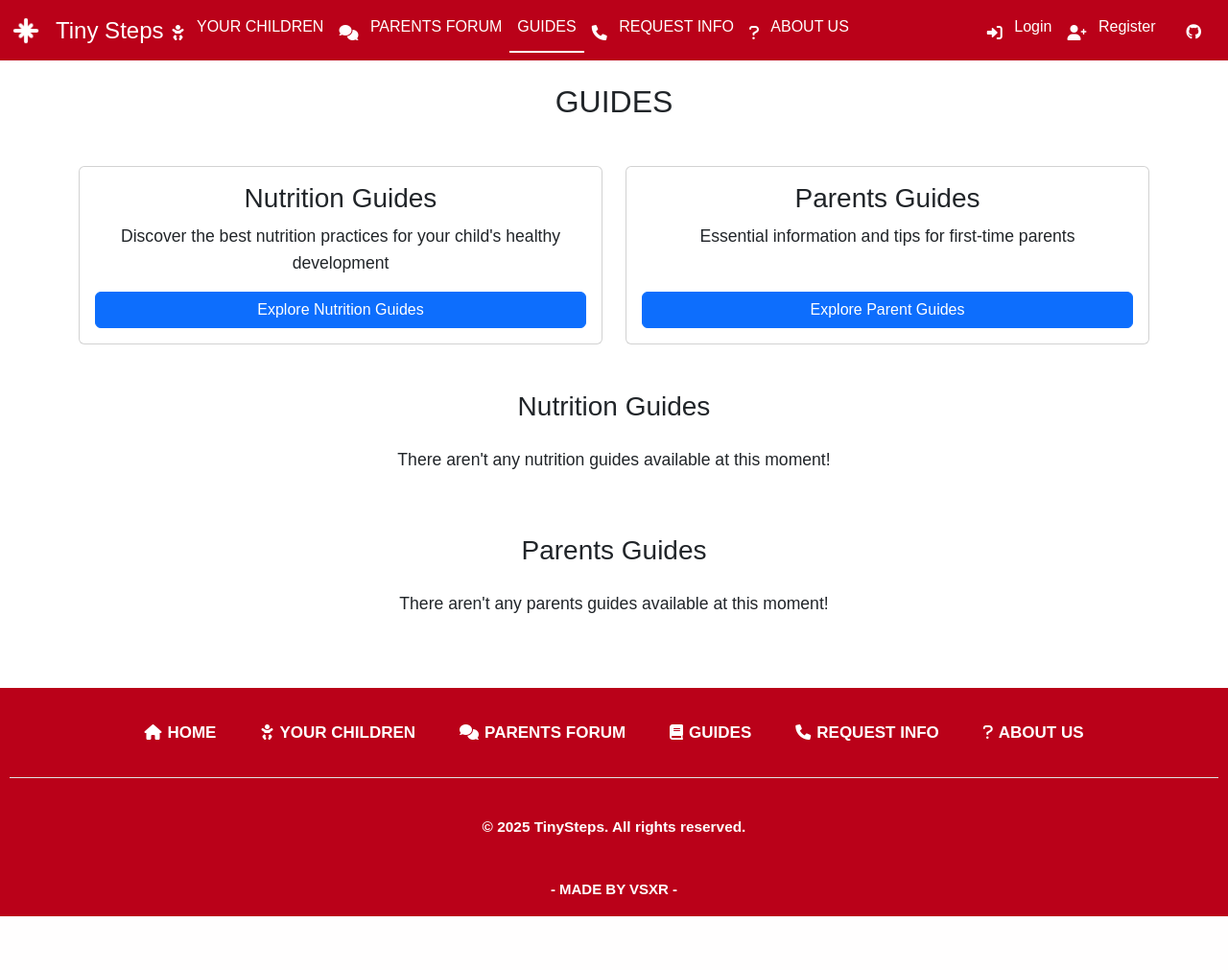
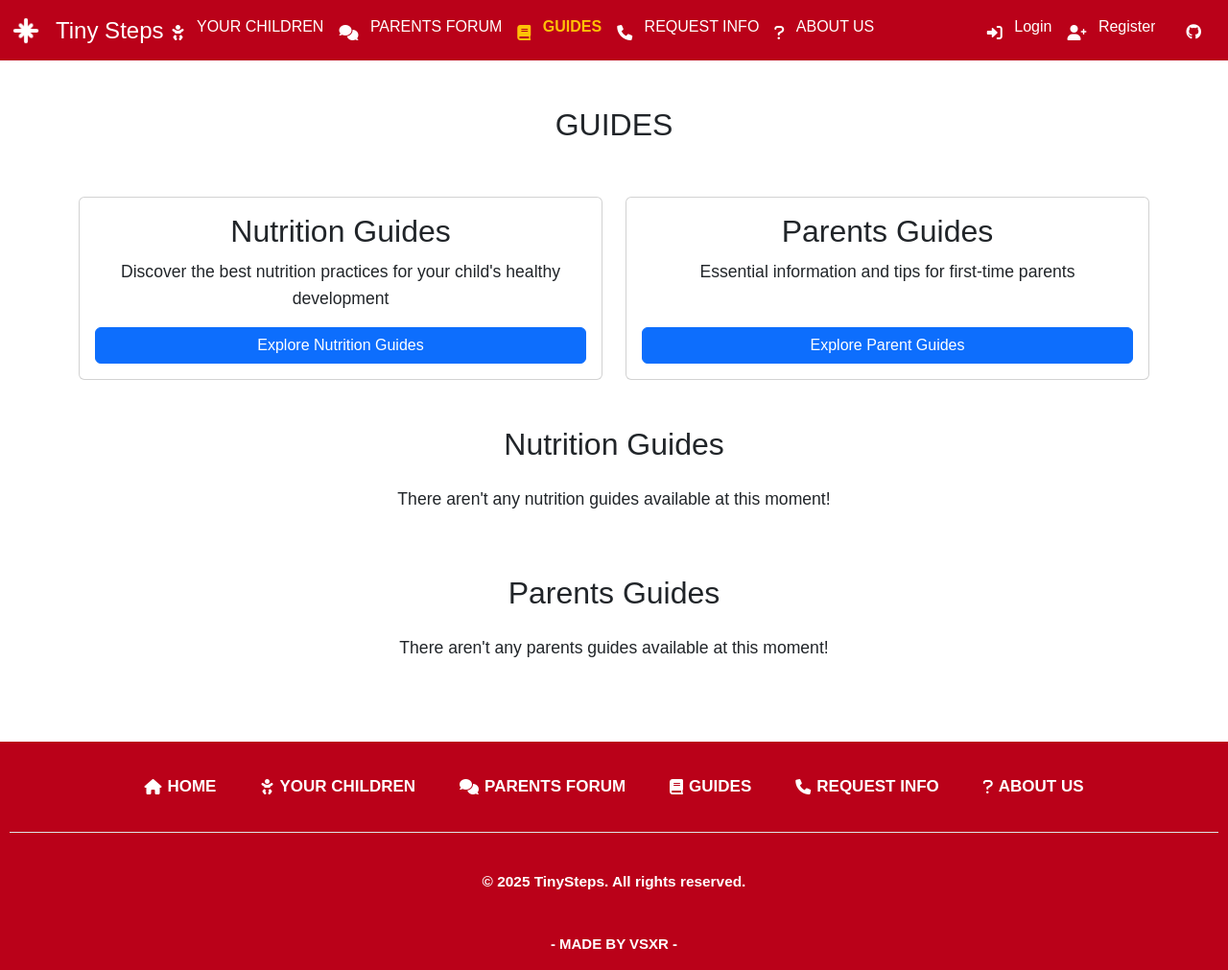
Before and after one commit to VSXR/TinySteps, a Django app: page /guides/ in a window 1280 px wide. Shown: the whole page at 96% size. Before the commit the page ends 955 px from the top, so only its background shows below. Run offline with Django 5.2, Linux system fonts and the light colour scheme; data that the repository does not hold is empty; some libraries are stand-ins or nearby versions.

Commit message:
base and index html updated with ARIA

```diff
--- a/tinySteps/static/res/css/styles.css
+++ b/tinySteps/static/res/css/styles.css
@@ -219,6 +219,21 @@ aside {
     transition: color var(--transition-fast), background-color var(--transition-fast);
 }
 
+/* Active Navigation Styles */
+.nav-link.active {
+    color: #ffc107 !important;
+    font-weight: bold;
+}
+
+.nav-link.active i {
+    color: #ffc107 !important;
+}
+
+/* Custom underline animation WHEN ONLY YOUR'E ON HOVER, not active */
+.nav-link:hover:not(.active) .nav-text {
+    text-decoration: underline;
+}
+
 .nav-link i {
     margin-right: 0.5rem;
     font-size: 1rem;
@@ -258,7 +273,7 @@ aside {
     background-color: rgba(255, 255, 255, 0.1);
 }
 
-/* Animated Underline for more accessibility */
+/* Animated Underline */
 .custom-underline {
     position: relative;
 }
--- a/tinySteps/templates/base.html
+++ b/tinySteps/templates/base.html
@@ -54,31 +54,31 @@
                         <ul class="navbar-nav mb-2 mb-lg-0 me-auto">
                             <!-- Main Navigation Links -->
                             <li class="nav-item">
-                                <a href="{% url 'your_children' %}" class="nav-link custom-underline{% if request.resolver_match.url_name == 'your_children' %} active" aria-current="page{% else %}"{% endif %}>
+                                <a href="{% url 'your_children' %}" class="nav-link {% if request.resolver_match.url_name == 'your_children' %}active{% endif %}">
                                     <i class="fa-solid fa-baby" aria-hidden="true"></i>
                                     <span class="nav-text">YOUR CHILDREN</span>
                                 </a>
                             </li>
                             <li class="nav-item">
-                                <a href="{% url 'parents_forum' %}" class="nav-link custom-underline{% if request.resolver_match.url_name == 'parents_forum' %} active" aria-current="page{% else %}"{% endif %}>
+                                <a href="{% url 'parents_forum' %}" class="nav-link {% if request.resolver_match.url_name == 'parents_forum' %}active{% endif %}">
                                     <i class="fa-solid fa-comments" aria-hidden="true"></i>
                                     <span class="nav-text">PARENTS FORUM</span>
                                 </a>
                             </li>
                             <li class="nav-item">
-                                <a href="{% url 'guides' %}" class="nav-link custom-underline{% if request.resolver_match.url_name == 'guides' %} active" aria-current="page{% else %}"{% endif %}>
+                                <a href="{% url 'guides' %}" class="nav-link {% if 'guides' in request.path %}active{% endif %}">
                                     <i class="fa-solid fa-book" aria-hidden="true"></i>
                                     <span class="nav-text">GUIDES</span>
                                 </a>
                             </li>
                             <li class="nav-item">
-                                <a href="{% url 'info_request' %}" class="nav-link custom-underline{% if request.resolver_match.url_name == 'info_request' %} active" aria-current="page{% else %}"{% endif %}>
+                                <a href="{% url 'info_request' %}" class="nav-link {% if request.resolver_match.url_name == 'info_request' %}active{% endif %}">
                                     <i class="fa-solid fa-phone" aria-hidden="true"></i>
                                     <span class="nav-text">REQUEST INFO</span>
                                 </a>
                             </li>
                             <li class="nav-item">
-                                <a href="{% url 'about' %}" class="nav-link custom-underline{% if request.resolver_match.url_name == 'about' %} active" aria-current="page{% else %}"{% endif %}>
+                                <a href="{% url 'about' %}" class="nav-link {% if request.resolver_match.url_name == 'about' %}active{% endif %}">
                                     <i class="fa-solid fa-question" aria-hidden="true"></i>
                                     <span class="nav-text">ABOUT US</span>
                                 </a>
@@ -89,20 +89,20 @@
                         <ul class="navbar-nav ms-auto me-2">
                             {% if user.is_authenticated %}
                                 <li class="nav-item">
-                                    <a class="nav-link" href="{% url 'logout' %}">
+                                    <a class="nav-link {% if request.resolver_match.url_name == 'logout' %}active{% endif %}" href="{% url 'logout' %}">
                                         <i class="fa-solid fa-right-from-bracket" aria-hidden="true"></i>
                                         <span class="nav-text">Logout</span>
                                     </a>
                                 </li>
                             {% else %}
                                 <li class="nav-item">
-                                    <a class="nav-link" href="{% url 'login' %}">
+                                    <a class="nav-link {% if request.resolver_match.url_name == 'login' %}active{% endif %}" href="{% url 'login' %}">
                                         <i class="fa-solid fa-right-to-bracket" aria-hidden="true"></i>
                                         <span class="nav-text">Login</span>
                                     </a>
                                 </li>
                                 <li class="nav-item">
-                                    <a class="nav-link" href="{% url 'register' %}">
+                                    <a class="nav-link {% if request.resolver_match.url_name == 'register' %}active{% endif %}" href="{% url 'register' %}">
                                         <i class="fa-solid fa-user-plus" aria-hidden="true"></i>
                                         <span class="nav-text">Register</span>
                                     </a>
--- a/tinySteps/templates/guides/guides_page.html
+++ b/tinySteps/templates/guides/guides_page.html
@@ -6,70 +6,92 @@
 {% endblock %}
 
 {% block main_contents %}
-    <h2>GUIDES</h2>
-    <div class="container my-5">
-        <!-- ENLACES DIRECTOS A LAS GUIAS -->
-        <div class="row mb-5">
-            <div class="col-md-6">
-                <div class="card featured-card nutrition-featured h-100">
-                    <div class="card-body text-center d-flex flex-column">
-                        <h3 class="card-title">Nutrition Guides</h3>
-                        <p class="card-text flex-grow-1">Discover the best nutrition practices for your child's healthy development</p>
-                        <a href="{% url 'nutrition_guides' %}" class="btn btn-primary">Explore Nutrition Guides</a>
+    <main id="main-content">
+        <div class="container mt-4">
+            <div class="row mb-4">
+                <div class="col">
+                    <h2 class="page-title">GUIDES</h2>
                 </div>
             </div>
         </div>
-            <div class="col-md-6">
+        <div class="container my-5">
+            <!-- Guide Category Navigation -->
+            <nav aria-label="Guide categories" class="mb-4">
+                <ul class="row list-unstyled mb-5">
+                    <li class="col-md-6">
+                        <div class="card featured-card nutrition-featured h-100">
+                            <div class="card-body text-center d-flex flex-column">
+                                <h2 class="card-title">Nutrition Guides</h2>
+                                <p class="card-text flex-grow-1">Discover the best nutrition practices for your child's healthy development</p>
+                                <a href="{% url 'nutrition_guides' %}" class="btn btn-primary" aria-label="Explore all nutrition guides">Explore Nutrition Guides</a>
+                            </div>
+                        </div>
+                    </li>
+                    <li class="col-md-6">
                         <div class="card featured-card parenting-featured h-100">
                             <div class="card-body text-center d-flex flex-column">
-                        <h3 class="card-title">Parents Guides</h3>
+                                <h2 class="card-title">Parents Guides</h2>
                                 <p class="card-text flex-grow-1">Essential information and tips for first-time parents</p>
-                        <a href="{% url 'parents_guides' %}" class="btn btn-primary">Explore Parent Guides</a>
+                                <a href="{% url 'parents_guides' %}" class="btn btn-primary" aria-label="Explore all parent guides">Explore Parent Guides</a>
                             </div>
                         </div>
-            </div>
-        </div>
+                    </li>
+                </ul>
+            </nav>
 
-        <!-- Nutrition Guides -->
-        <h3 class="section-title mb-4">Nutrition Guides</h3>
+            <!-- Nutrition Guides Section -->
+            <section aria-labelledby="nutrition-guides-heading">
+                <h2 id="nutrition-guides-heading" class="section-title mb-4">Nutrition Guides</h2>
                 <div class="row mb-5">
                     {% for guide in nutrition_guides %}
                         <div class="col-6 col-md-3 mb-4">
-                    <div class="card guide-card h-100">
-                        <img src="{% static guide.image_url %}" class="card-img-top" alt="{{ guide.title }}" style="height: 160px; object-fit: cover;">
+                            <article class="card guide-card h-100">
+                                <img src="{% static guide.image_url %}" class="card-img-top"
+                                     alt="Illustration for {{ guide.title }}"
+                                     style="height: 160px; object-fit: cover;">
                                 <div class="card-body d-flex flex-column">
-                            <h5 class="card-title">{{ guide.title }}</h5>
+                                    <h3 class="card-title">{{ guide.title }}</h3>
                                     <p class="card-text flex-grow-1">{{ guide.desc }}</p>
-                            <a href="{% url 'nutrition_guide_details' guide.id %}">Read More</a>
+                                    <a href="{% url 'nutrition_guide_details' guide.id %}"
+                                       aria-label="Read more about {{ guide.title }}"
+                                       class="mt-auto">Read More</a>
                                 </div>
-                    </div>
+                            </article>
                         </div>
                     {% empty %}
                         <div class="col-12">
-                    <p class="text-center">There aren't any nutrition guides available at this moment!</p>
+                            <p class="text-center" role="status">There aren't any nutrition guides available at this moment!</p>
                         </div>
                     {% endfor %}
                 </div>
+            </section>
 
-        <!-- New Parent Guides -->
-        <h3 class="section-title mb-4">Parents Guides</h3>
+            <!-- Parent Guides Section -->
+            <section aria-labelledby="parent-guides-heading">
+                <h2 id="parent-guides-heading" class="section-title mb-4">Parents Guides</h2>
                 <div class="row">
                     {% for guide in parent_guides %}
                         <div class="col-6 col-md-3 mb-4">
-                    <div class="card guide-card h-100">
-                        <img src="{% static guide.image_url %}" class="card-img-top" alt="{{ guide.title }}" style="height: 160px; object-fit: cover;">
+                            <article class="card guide-card h-100">
+                                <img src="{% static guide.image_url %}" class="card-img-top"
+                                     alt="Illustration for {{ guide.title }}"
+                                     style="height: 160px; object-fit: cover;">
                                 <div class="card-body d-flex flex-column">
-                            <h5 class="card-title">{{ guide.title }}</h5>
+                                    <h3 class="card-title">{{ guide.title }}</h3>
                                     <p class="card-text flex-grow-1">{{ guide.desc }}</p>
-                            <a href="{% url 'parents_guide_details' guide.id %}">Read More</a>
+                                    <a href="{% url 'parents_guide_details' guide.id %}"
+                                       aria-label="Read more about {{ guide.title }}"
+                                       class="mt-auto">Read More</a>
                                 </div>
-                    </div>
+                            </article>
                         </div>
                     {% empty %}
                         <div class="col-12">
-                    <p class="text-center">There aren't any parents guides available at this moment!</p>
+                            <p class="text-center" role="status">There aren't any parents guides available at this moment!</p>
                         </div>
                     {% endfor %}
                 </div>
+            </section>
         </div>
+    </main>
 {% endblock main_contents %}
```
Also changed, not shown: tinySteps/templates/guides/views/nutrition_guides/nutrition_guides.html (+24 -8 lines), tinySteps/templates/guides/views/nutrition_guides/view_nutrition_guide.html (+19 -10 lines), tinySteps/templates/guides/views/parents_guides/parents_guides.html (+25 -8 lines), tinySteps/templates/guides/views/parents_guides/view_parent_guide.html (+19 -10 lines). Lines whose indentation alone changed are shown as unchanged.
